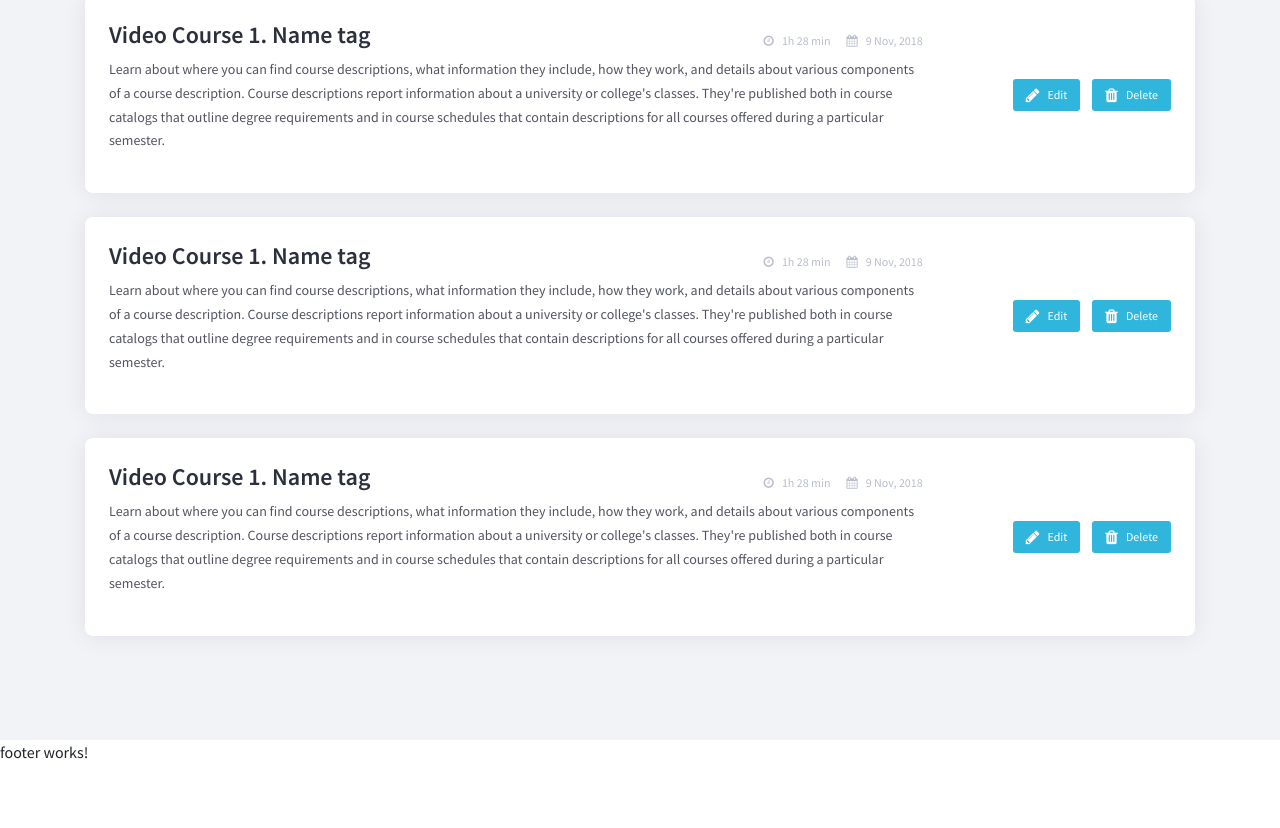
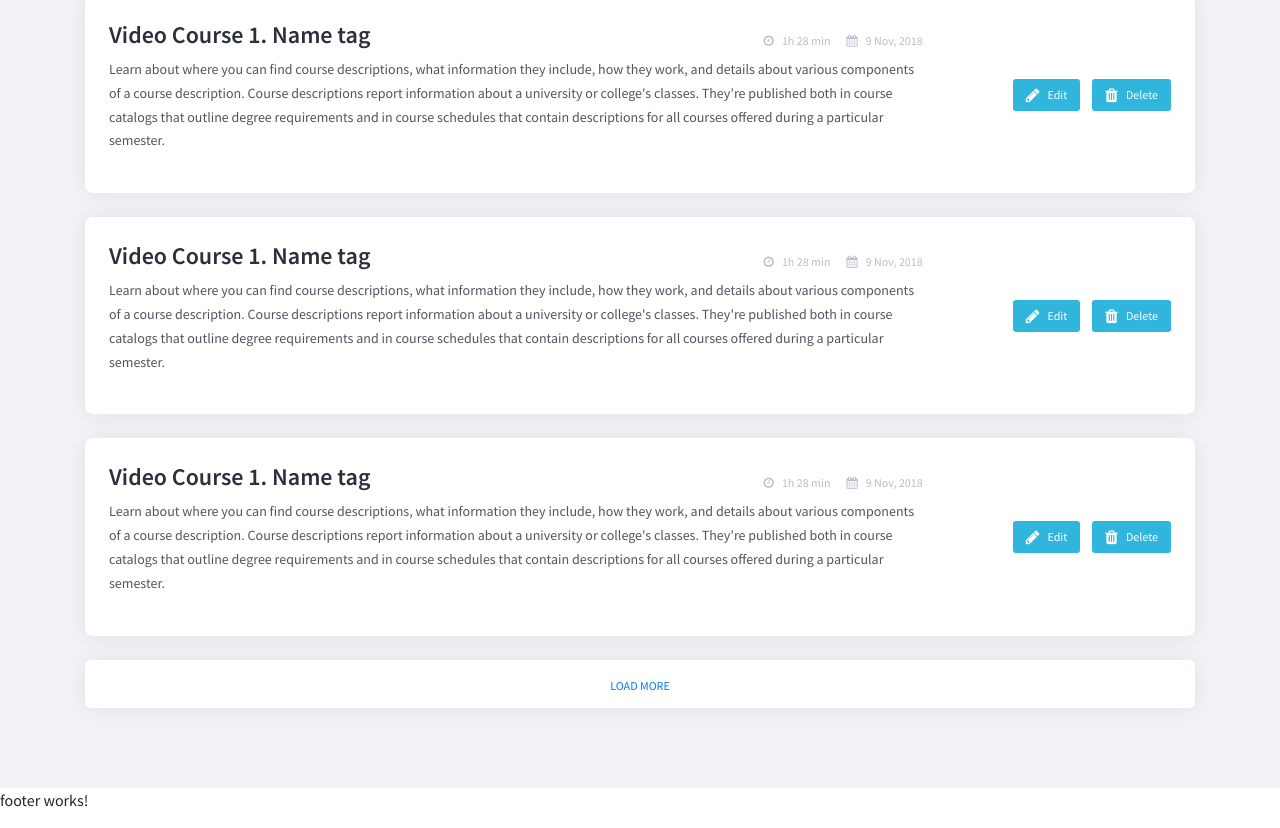
Before and after one commit to LaStudoAngular/angular-epam-learning-app, an Angular app: page / in a window 1280 px wide. Shown: the part 320-1148 px from the top of the page. Before the commit the page ends 1100 px from the top, so only its background shows below. Built offline with nearby package versions, Linux system fonts and the light colour scheme.

Commit message:
feat: add styles for load more button

```diff
--- a/src/app/components/courses/courses.component.html
+++ b/src/app/components/courses/courses.component.html
@@ -2,7 +2,7 @@
   <div class="container">
     <header class="ep-courses__header">
       <div class="ep-courses__row">
-        <form class="ep-courses__form" action="#">
+        <form class="ep-courses__form">
           <input class="ep-courses__input form-control" type="text" placeholder="text to search">
           <button class="ep-courses__submit btn" type="submit">search</button>
         </form>
@@ -15,5 +15,8 @@
       </div>
     </header>
     <ep-courses-list></ep-courses-list>
+    <div class="ep-courses__more">
+      <a class="ep-courses__link" href="#">load more</a>
+    </div>
   </div>
 </div>
--- a/src/app/components/courses/courses.component.scss
+++ b/src/app/components/courses/courses.component.scss
@@ -37,4 +37,18 @@
     background-color: #30b6dd;
     color: white;
   }
+
+  &__more {
+    border-radius: 6px;
+    box-shadow: 0 1px 24px 0 rgba(18, 21, 35, 0.08);
+    background-color: white;
+    text-align: center;
+    padding: 12px 0;
+  }
+
+  &__link {
+    font-size: 12px;
+    line-height: 1.5;
+    text-transform: uppercase;
+  }
 }
```
